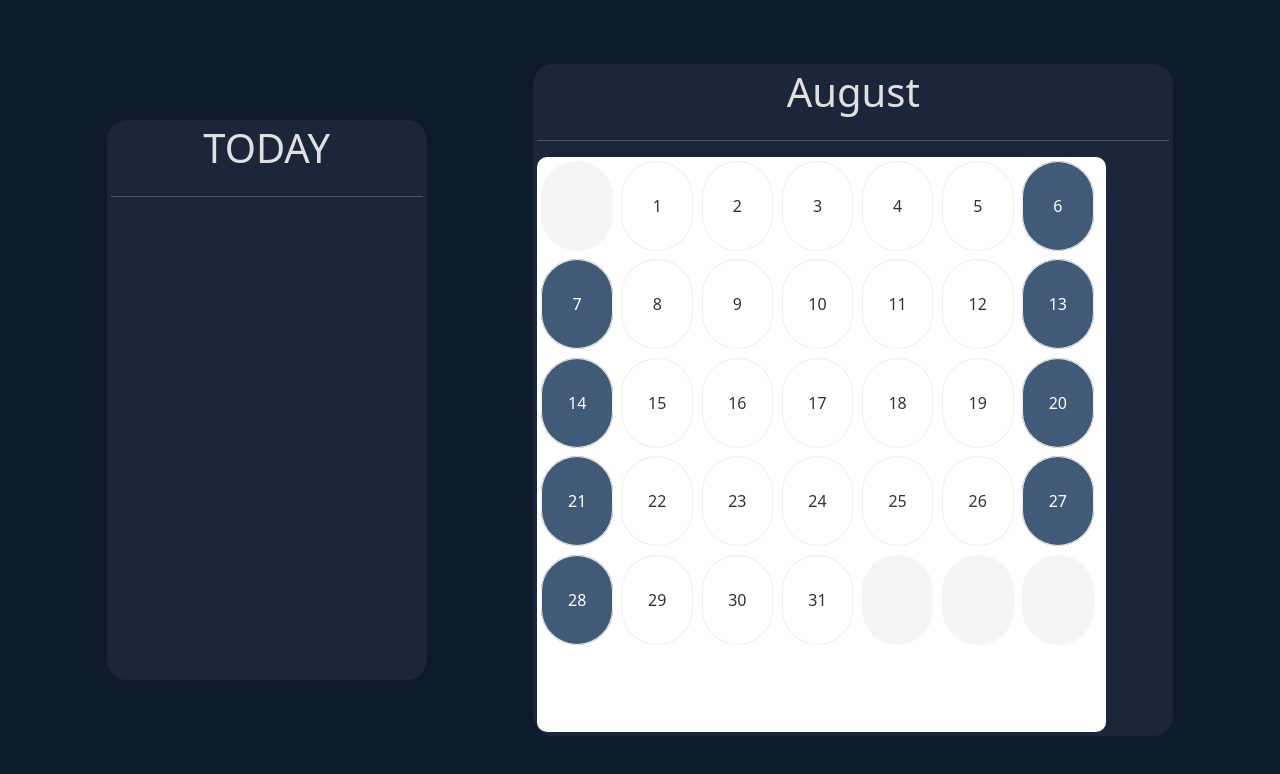
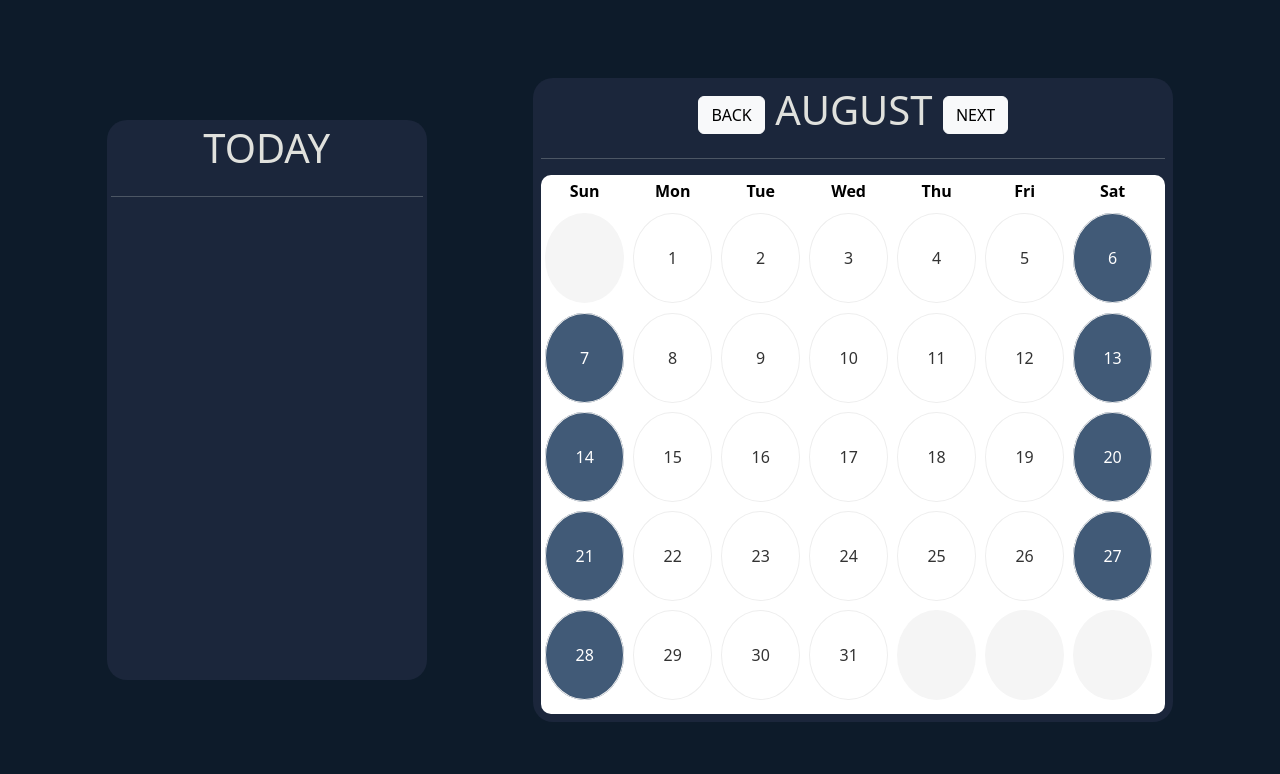
Before and after one commit to rp-176/agenda, a website: page index.html in a window 1280 px wide. Drawn offline with nearby package versions, Linux system fonts and the light colour scheme.

Commit message:
fix day class and make them circular

```diff
--- a/index.css
+++ b/index.css
@@ -16,16 +16,12 @@ body{
     height: 58%;
 }
 
-
 .month {
-    align-self: center;
-	width: 90%;
+	width: 100%;
 	background: #fff;
 	position: relative;
 	overflow: hidden;
 	float: left;
-	/* margin: 20px; */
-	min-height: 575px;
     border-radius: 10px;
 }
 
@@ -35,7 +31,6 @@ body{
 	float: left;
 	text-align: center;
 	margin-right: 1.5%;
-    border-radius: 45px;
 }
 
 .dow {
@@ -65,6 +60,7 @@ body{
 	margin-bottom: 1.5%;
 	background: #fff;
     line-height: 90px;
+	border-radius: 50%;
 }
 
 .dummy-day {
--- a/index.html
+++ b/index.html
@@ -17,12 +17,23 @@
                 </div>
 
 
-                <div class="col-6 offset-1 p-1 row-item" >
+                <div class="col-6 offset-1 p-2 row-item" id="month-container">
                     <div class="row text-center">
-                        <h1 id="month-title">MONTH</h1>
+                        <h1 id="month-title">
+                            <button type="button" class="btn btn-light" id="backbtn">BACK</button>
+                            <span id="mtext-cont">AUGUST</span>
+                            <button type="button" class="btn btn-light" id="nextbtn">NEXT</button>
+                        </h1>
                     </div>
                     <hr>
                     <div class="month p-1" id="calendar">
+                        <div class="dow">Sun</div>
+                        <div class="dow">Mon</div>
+                        <div class="dow">Tue</div>
+                        <div class="dow">Wed</div>
+                        <div class="dow">Thu</div>
+                        <div class="dow">Fri</div>
+                        <div class="dow">Sat</div>
                         <!-- populated with js -->
                     </div>
                 </div>
--- a/pop-calendar.js
+++ b/pop-calendar.js
@@ -51,11 +51,8 @@ function populateElement(date){
     }
 }
 
-let setMonthTitle = (month) => monthTitle.innerText = listOfMonths[month];
+let setMonthTitle = (month) => document.getElementById("mtext-cont").innerText = listOfMonths[month].toUpperCase;
 
 
 populateElement(currentDate);
-setMonthTitle(currentMonth);
-// console.log(currentDate);
-// console.log(currentMonth);
-// console.log(currentYear);
+// setMonthTitle(currentMonth);
```
